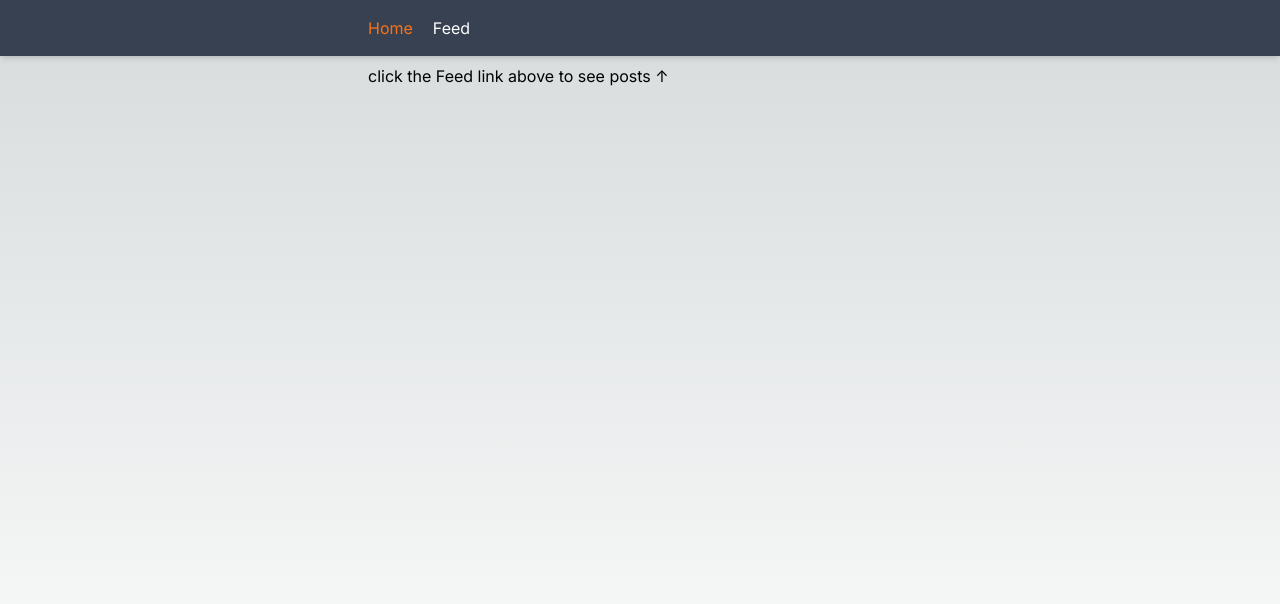
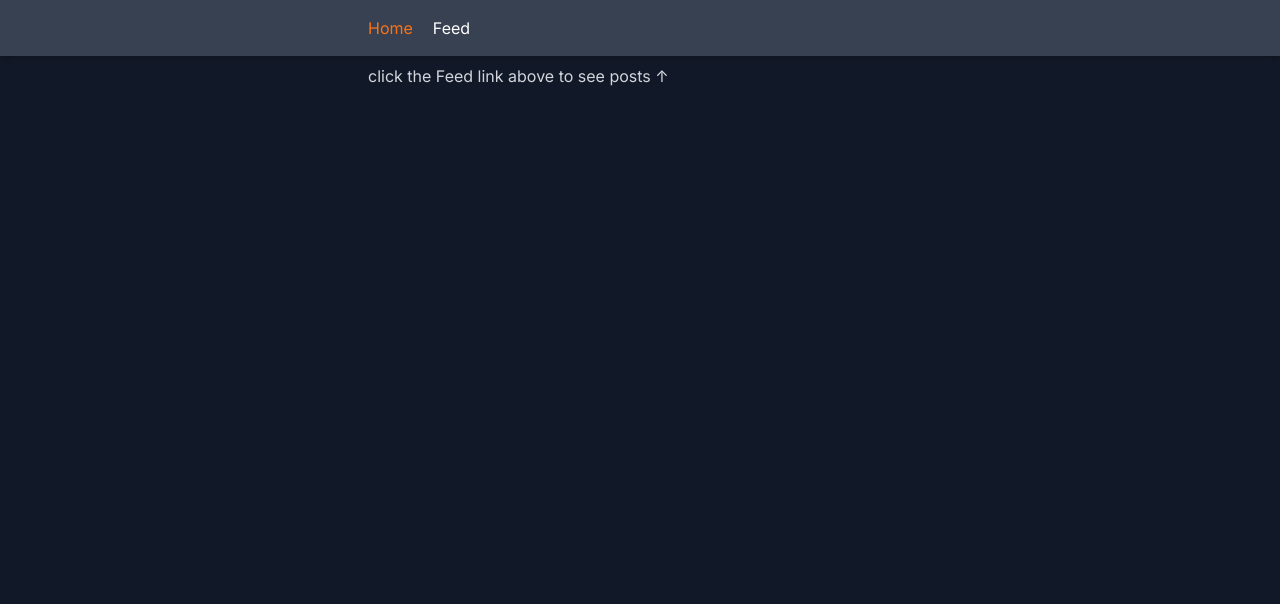
Before and after one commit to TJHdev/redux-next-combo, a Next.js app: page / in a window 1280 px wide. Shown: the top 604 px of the page. Built offline with nearby package versions, Linux system fonts and the light colour scheme.

Commit message:
fixed styles

```diff
--- a/components/Posts/PostList.tsx
+++ b/components/Posts/PostList.tsx
@@ -101,7 +101,7 @@ export const _PostList = () => {
 
   return (
     <div className="max-w-xl mx-auto mb-6 px-4 w-full">
-      <h1 className="text-3xl font-bold mb-2">Recent Posts</h1>
+      <h1 className="text-3xl font-bold mb-2 text-gray-200">Recent Posts</h1>
       <div className="gap-2">
         {posts.map((post) => (
           <PostListItem
--- a/components/Posts/PostListItem.tsx
+++ b/components/Posts/PostListItem.tsx
@@ -31,7 +31,7 @@ export const PostListItem = ({
           height={150}
           className="border border-gray-600 max-h-[70px] max-w-[70px] sm:max-h-[150px] sm:max-w-[150px]"
         />
-        <h2 className="text-lg font-bold overflow-hidden line-clamp-3 ellipsis">
+        <h2 className="text-lg font-bold overflow-hidden line-clamp-3 ellipsis text-gray-300">
           Robot {post.id}
         </h2>
       </div>
--- a/components/Posts/PostSingleItem.tsx
+++ b/components/Posts/PostSingleItem.tsx
@@ -17,7 +17,7 @@ export const PostSingleItem = ({
           className="cursor-pointer absolute top-2 left-2 text-orange-500 text-[30px] leading-tight w-[40px] px-2"
         >{`<`}</button>
 
-        <div className="flex flex-col justify-center items-center gap-4 w-100 ">
+        <div className="flex flex-col justify-center items-center gap-4 w-100 text-gray-300">
           <Image
             alt="User image"
             src={`https://robohash.org/${post.userId}`}
--- a/pages/index.tsx
+++ b/pages/index.tsx
@@ -6,9 +6,11 @@ const inter = Inter({ subsets: ["latin"] });
 
 export default function Home() {
   return (
-    <main className={`flex min-h-screen flex-col gap-2  ${inter.className}`}>
+    <main
+      className={`flex min-h-screen flex-col bg-gray-900 gap-2 ${inter.className}`}
+    >
       <NavBar />
-      <div className="container mx-auto flex gap-5 max-w-xl px-4">
+      <div className="container mx-auto flex gap-5 max-w-xl px-4 text-gray-300">
         <p>click the Feed link above to see posts ↑</p>
       </div>
     </main>
--- a/pages/posts.tsx
+++ b/pages/posts.tsx
@@ -8,7 +8,9 @@ const inter = Inter({ subsets: ["latin"] });
 
 export default function Feed() {
   return (
-    <main className={`flex min-h-screen flex-col gap-2 ${inter.className}`}>
+    <main
+      className={`flex min-h-screen flex-col bg-gray-900 gap-2 ${inter.className}`}
+    >
       <NavBar />
       <div className="container mx-auto flex  items-center gap-5 max-w-xl">
         <PostList />
--- a/tailwind.config.ts
+++ b/tailwind.config.ts
@@ -24,5 +24,6 @@ const config: Config = {
     },
   },
   plugins: [],
+  darkMode: "media",
 };
 export default config;
```
